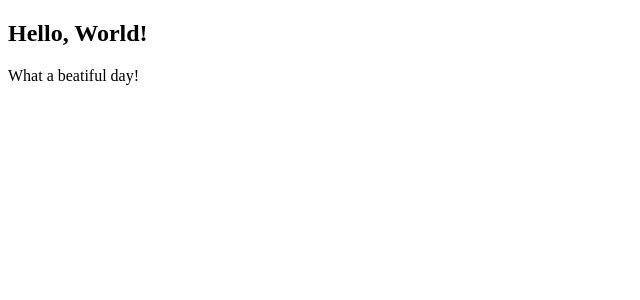
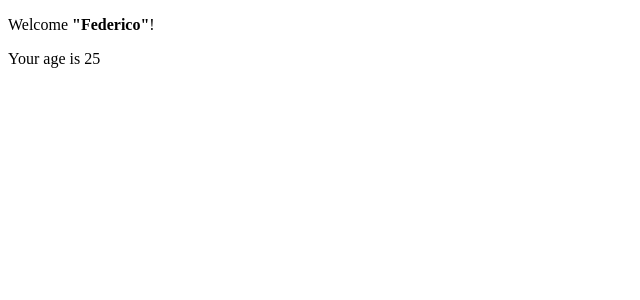
Before and after one commit to federicomariacalato/ex-react, a React (Vite) app in the folder ex-react/: page / in a window 1280 px wide. Shown: the top 300 px of the page, without its empty margins (0-640 px from the left). Built offline with nearby package versions, Linux system fonts and the light colour scheme.

Commit message:
second commit

```diff
--- /dev/null
+++ b/ex-react/src/Age.tsx
@@ -0,0 +1,9 @@
+type AgeProps = {
+    age: number
+}
+
+export function Age({age}: AgeProps) {
+    return (
+        <p>Your age is {age}</p>
+    )
+}
--- a/ex-react/src/App.tsx
+++ b/ex-react/src/App.tsx
@@ -1,9 +1,14 @@
-import { Hello } from "./Hello";
+import { Welcome } from "./Welcome";
 
 export function App() {
   return (
     <div>
-      <Hello />
+      <Welcome name={<strong> "Federico"</strong>} age={25} />
     </div>
   );
 }
+
+// In un'applicazione React, crea un componente funzionale Welcome che riceva una prop name e visualizzi il messaggio "Welcome, {name}!" all'interno di un tag <p>.
+// Renderizza questo componente nel componente App, passando una prop name a tua scelta. Imposta un valore predefinito per la prop name.
+// Aggiungi una seconda prop chiamata age e visualizzala sotto il messaggio di benvenuto, all'interno di un tag <p> dopo il testo "Your age is ".
+// 4 .Modifica il valore passato alla prop name in modo che sia contenuto all'interno di un tag <strong>.
--- a/ex-react/src/Hello.tsx
+++ /dev/null
@@ -1,10 +0,0 @@
-import { Message } from "./Message";
-
-export function Hello() {
-  return (
-    <>
-      <h2>Hello, World!</h2>
-      <Message />
-    </>
-  );
-}
--- a/ex-react/src/Message.tsx
+++ /dev/null
@@ -1,5 +0,0 @@
-export function Message() {
-    return (
-        <p>What a beatiful day!</p>
-    )
-}
--- /dev/null
+++ b/ex-react/src/Welcome.tsx
@@ -0,0 +1,15 @@
+import { Age } from "./Age";
+
+type WelcomeProps = {
+  name: React.ReactNode;
+  age: number
+};
+
+export function Welcome({ name, age }: WelcomeProps) {
+  return (
+    <>
+      <p>Welcome {name}!</p>
+      <Age age={age} />
+    </>
+  );
+}
```
